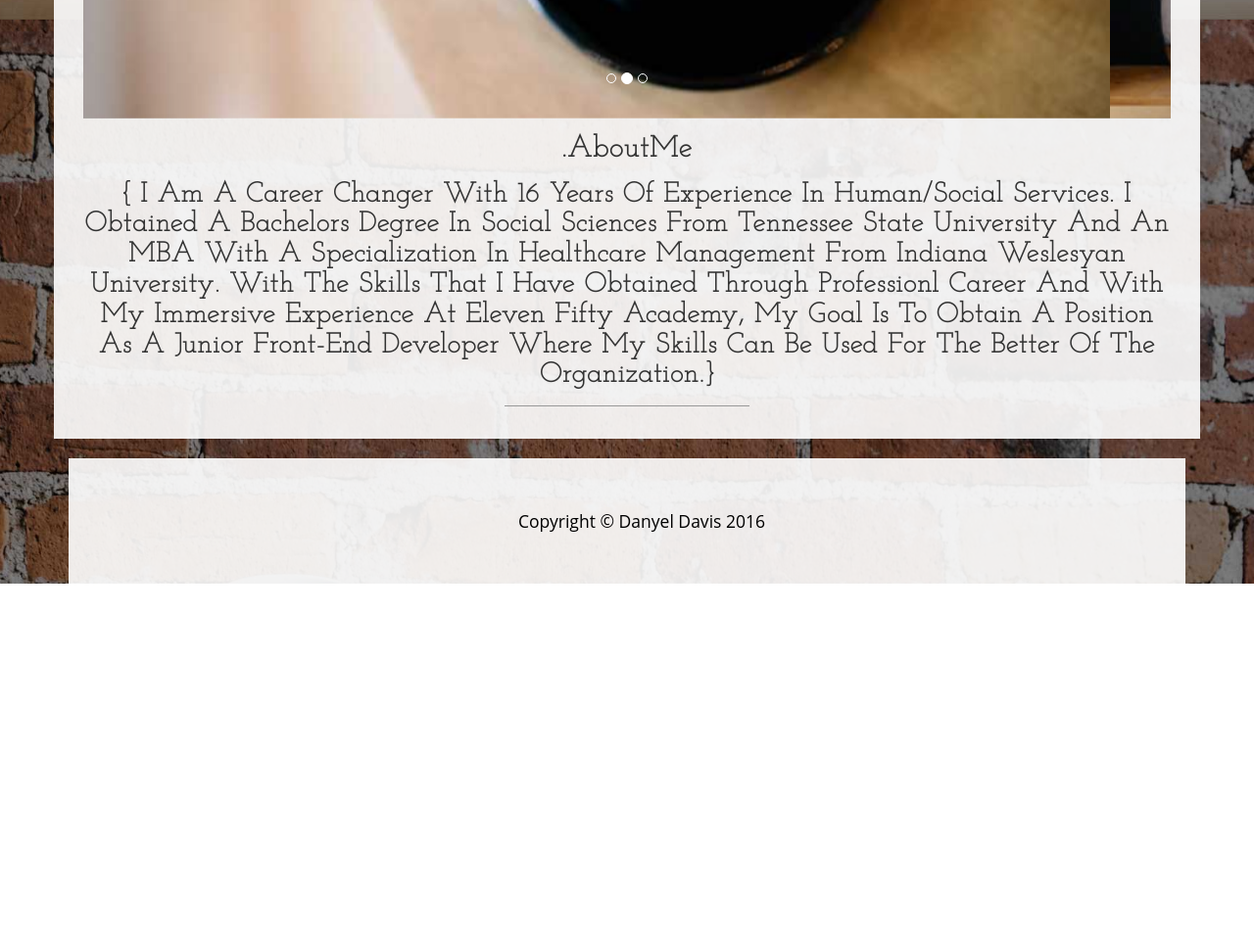
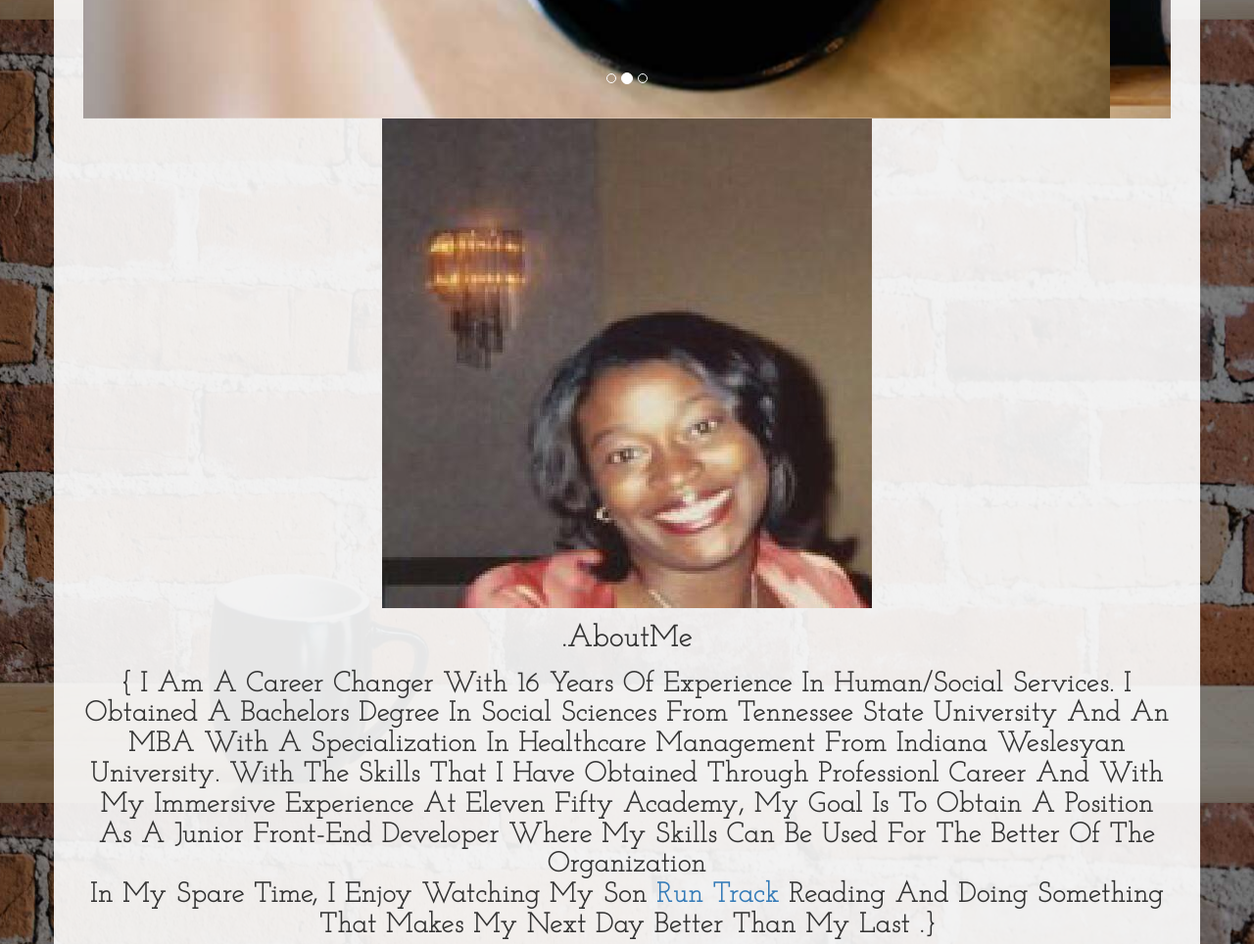
Before and after one commit to DDavi23/DDavi23.github.io, a plain HTML site: page index.html in a window 1280 px wide. Shown: the part 780-1744 px from the top of the page at 98% size. Before the commit the page ends 1376 px from the top, so only its background shows below. Drawn offline with Linux system fonts and the light colour scheme.

Commit message:
added images

```diff
--- a/index.html
+++ b/index.html
@@ -113,10 +113,18 @@
                             <span class="icon-next"></span>
                         </a>
                     </div>
+
+
+
+                <img src="img/me.jpg">
+
+
+
                     <h2 class="brand-before">
                         <large>.AboutMe</large>
                     </h2>
-                    <h1 class="brand-name"> { I am a career changer with 16 years of experience in human/social services. I obtained a Bachelors degree in Social Sciences from Tennessee State University and an MBA with a specialization in Healthcare Management from Indiana Weslesyan University. With the skills that I have obtained through professionl career and with my immersive experience at Eleven Fifty Academy, my goal is to obtain a position as a Junior Front-End Developer where my skills can be used for the better of the organization.}</h1>
+                    <h1 class="brand-name"> { I am a career changer with 16 years of experience in human/social services. I obtained a Bachelors degree in Social Sciences from Tennessee State University and an MBA with a specialization in Healthcare Management from Indiana Weslesyan University. With the skills that I have obtained through professionl career and with my immersive experience at Eleven Fifty Academy, my goal is to obtain a position as a Junior Front-End Developer where my skills can be used for the better of the organization</br>In my spare time, I enjoy watching my son <a href="http://www.usatf.tv/gprofile.php?mgroup_id=45365&mgroup_event_id=463&year=2014&do=videos&video_id=122915">run track</a> reading and doing something that makes my next day better than my last .}</h1>
+
                     <hr class="tagline-divider">
 
                 </div>
```
Also changed, not shown: img/me.jpg (added).
